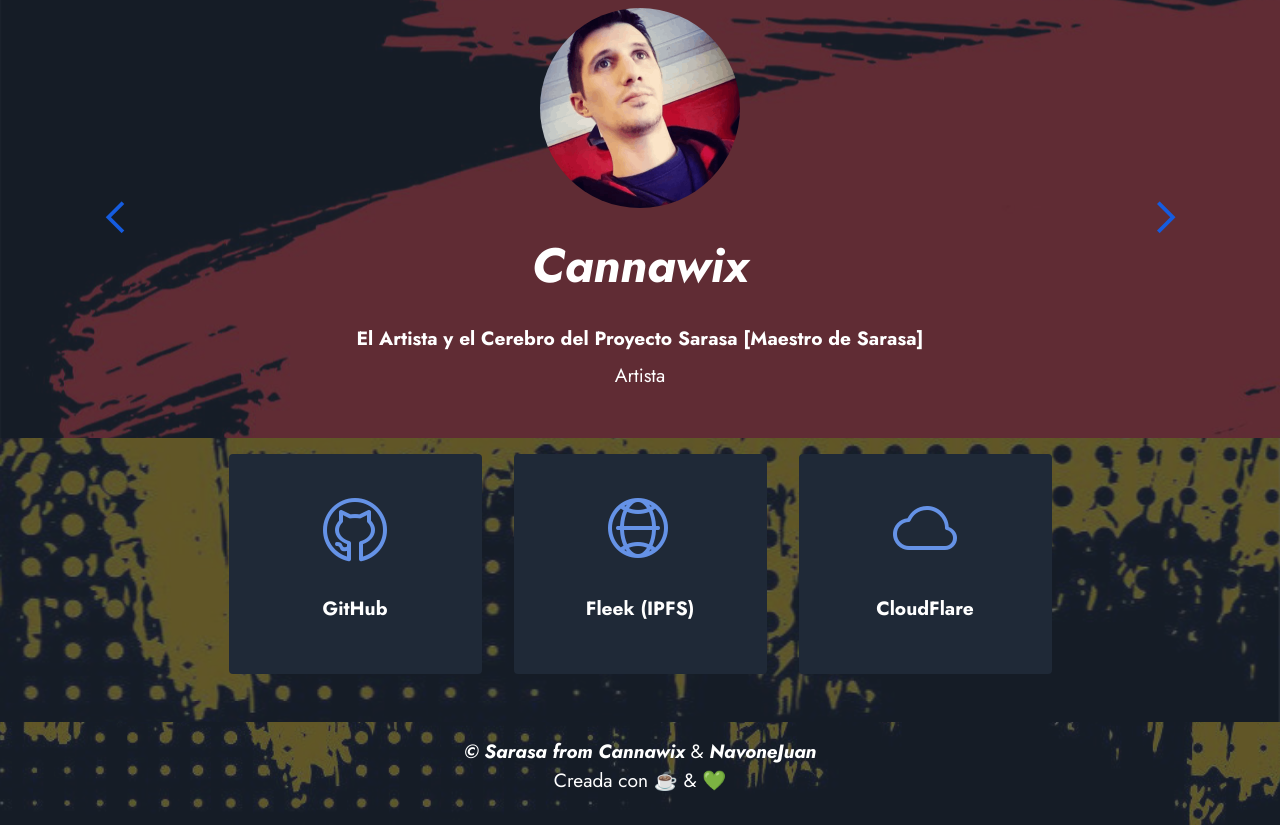
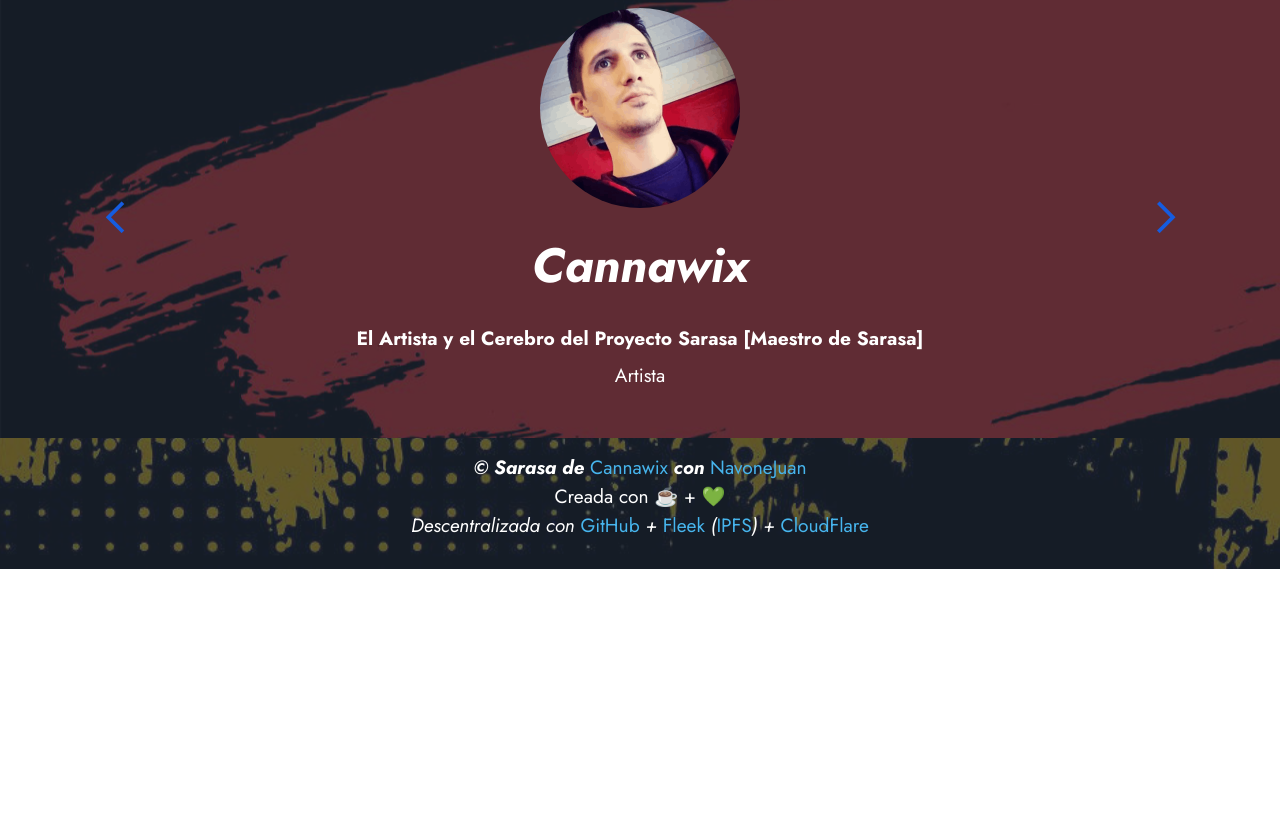
Before and after one commit to NavoneJuan/Sarasa, a plain HTML site: page index.html in a window 1280 px wide. Shown: the part 2590-3415 px from the top of the page. After the commit the page ends 3159 px from the top, so only its background shows below. Drawn offline with Linux system fonts and the light colour scheme; files whose address does not match are found by name.

Commit message:
more updates

```diff
--- a/eng.html
+++ b/eng.html
@@ -1,10 +1,10 @@
 <!DOCTYPE html>
 <html  >
 <head>
-  <!-- Sarasa NFT - Diseño y Desarrollo Navone Juan, https://navonejuan.tk -->
+  <!-- Design and Development by Navone Juan, https://navonejuan.tk -->
   <meta charset="UTF-8">
   <meta http-equiv="X-UA-Compatible" content="IE=edge">
-  <meta name="generator" content="Sarasa NFT - Diseño y Desarrollo Navone Juan">
+  <meta name="generator" content="Design and Development by Navone Juan">
   <meta name="twitter:card" content="summary_large_image"/>
   <meta name="twitter:image:src" content="assets/images/eng-meta.jpg">
   <meta property="og:image" content="assets/images/eng-meta.jpg">
@@ -16,7 +16,6 @@
 
   <title>Sarasa NFT | English</title>
   <link rel="stylesheet" href="assets/web/assets/mobirise-icons2/mobirise2.css">
-  <link rel="stylesheet" href="assets/web/assets/mobirise-icons-bold/mobirise-icons-bold.css">
   <link rel="stylesheet" href="assets/bootstrap/css/bootstrap.min.css">
   <link rel="stylesheet" href="assets/bootstrap/css/bootstrap-grid.min.css">
   <link rel="stylesheet" href="assets/bootstrap/css/bootstrap-reboot.min.css">
@@ -39,11 +38,11 @@
 
 
     <nav class="navbar navbar-dropdown navbar-fixed-top navbar-expand-lg">
-        <div class="container-fluid">
+        <div class="container">
             <div class="navbar-brand">
                 <span class="navbar-logo">
                     <a href="index.html">
-                        <img src="assets/images/favicon000-96x96.png" alt="Sarasa" style="height: 3rem;">
+                        <img src="assets/images/favicon000-96x96.png" alt="Sarasa" style="height: 5rem;">
                     </a>
                 </span>
 
@@ -225,46 +224,6 @@
     </div>
 </section>
 
-<section data-bs-version="5.1" class="features1 cid-sUpznUmUNn mbr-parallax-background" id="features2-n">
-
-
-
-    <div class="mbr-overlay" style="opacity: 0.7; background-color: rgb(31, 41, 55);">
-    </div>
-    <div class="container">
-        <div class="row justify-content-center">
-            <div class="col-12 col-md-6 col-lg-3">
-                <div class="card-wrapper">
-                    <div class="card-box align-center">
-                        <span class="mbr-iconfont mbrib-github"></span>
-                        <h4 class="card-title align-center mbr-black mbr-fonts-style display-7">
-                            <strong>GitHub</strong></h4>
-                    </div>
-                </div>
-            </div>
-            <div class="col-12 col-md-6 col-lg-3">
-                <div class="card-wrapper">
-                    <div class="card-box align-center">
-                        <span class="mbr-iconfont mbrib-globe-2"></span>
-                        <h4 class="card-title align-center mbr-black mbr-fonts-style display-7">
-                            <strong>Fleek (IPFS)</strong></h4>
-                    </div>
-                </div>
-            </div>
-            <div class="col-12 col-md-6 col-lg-3">
-                <div class="card-wrapper">
-                    <div class="card-box align-center">
-                        <span class="mbr-iconfont mbrib-cloud"></span>
-                        <h4 class="card-title align-center mbr-black mbr-fonts-style display-7">
-                            <strong>CloudFlare</strong></h4>
-                    </div>
-                </div>
-            </div>
-
-        </div>
-    </div>
-</section>
-
 <section data-bs-version="5.1" class="footer7 cid-sTMJhKCf4W mbr-parallax-background" once="footers" id="footer7-l">
 
 
@@ -275,11 +234,11 @@
         <div class="media-container-row align-center mbr-white">
             <div class="col-12">
                 <p class="mbr-text mb-0 mbr-fonts-style display-7">
-                    <strong><em>© Sarasa from Cannawix</em></strong> &amp; <em><strong>NavoneJuan</strong></em><br>Powered by ☕ & 💚<a href="https://navonejuan.tk" class="text-danger" target="_blank"><br></a></p>
+                    <strong><em>© Sarasa from <a href="https://noise.cash/u/Cannawix" class="text-info" target="_blank">Cannawix</a> with <a href="https://navonejuan.tk" class="text-info" target="_blank">NavoneJuan</a></em></strong><br>Created with ☕ + 💚<br><em>Decentralized with <a href="https://github.com/" class="text-info" target="_blank">GitHub</a> + <a href="http://app.fleek.co/" class="text-info" target="_blank">Fleek</a> (<a href="https://ipfs.io/" class="text-info" target="_blank">IPFS</a>) + <a href="https://cloudflare.com" class="text-info" target="_blank">CloudFlare</a></em></p>
             </div>
         </div>
     </div>
-</section><section style="background-color: #fff; font-family: -apple-system, BlinkMacSystemFont, 'Segoe UI', 'Roboto', 'Helvetica Neue', Arial, sans-serif; color:#aaa; font-size:0px; padding: 0; align-items: center; display: flex;"><a href="https://mobirise.site/u" style="flex: 1 1; height: 0rem; padding-left: 0rem;"></a><p style="flex: 0 0 auto; margin:0; padding-right:0rem;"><a href="https://mobirise.site/j" style="color:#aaa;"></a></p></section><script src="assets/bootstrap/js/bootstrap.bundle.min.js"></script>  <script src="assets/parallax/jarallax.js"></script>  <script src="assets/smoothscroll/smooth-scroll.js"></script>  <script src="assets/ytplayer/index.js"></script>  <script src="assets/dropdown/js/navbar-dropdown.js"></script>  <script src="assets/mbr-testimonials-slider/mbr-testimonials-slider.js"></script>  <script src="assets/theme/js/script.js"></script>
+</section><section style="background-color: #fff; font-family: -apple-system, BlinkMacSystemFont, 'Segoe UI', 'Roboto', 'Helvetica Neue', Arial, sans-serif; color:#aaa; font-size:0px; padding: 0; align-items: center; display: flex;"><a href="https://mobirise.site/q" style="flex: 1 1; height: 0rem; padding-left: 0rem;"></a><p style="flex: 0 0 auto; margin:0; padding-right:0rem;"><a href="https://mobirise.site/y" style="color:#aaa;"></a></p></section><script src="assets/bootstrap/js/bootstrap.bundle.min.js"></script>  <script src="assets/parallax/jarallax.js"></script>  <script src="assets/smoothscroll/smooth-scroll.js"></script>  <script src="assets/ytplayer/index.js"></script>  <script src="assets/dropdown/js/navbar-dropdown.js"></script>  <script src="assets/mbr-testimonials-slider/mbr-testimonials-slider.js"></script>  <script src="assets/theme/js/script.js"></script>
 
 
  <div id="scrollToTop" class="scrollToTop mbr-arrow-up"><a style="text-align: center;"><i class="mbr-arrow-up-icon mbr-arrow-up-icon-cm cm-icon cm-icon-smallarrow-up"></i></a></div>
--- a/index.html
+++ b/index.html
@@ -1,10 +1,10 @@
 <!DOCTYPE html>
 <html  >
 <head>
-  <!-- Sarasa NFT - Diseño y Desarrollo Navone Juan, https://navonejuan.tk -->
+  <!-- Diseño y Desarrollo por Navone Juan, https://navonejuan.tk -->
   <meta charset="UTF-8">
   <meta http-equiv="X-UA-Compatible" content="IE=edge">
-  <meta name="generator" content="Sarasa NFT - Diseño y Desarrollo Navone Juan">
+  <meta name="generator" content="Diseño y Desarrollo por Navone Juan">
   <meta name="twitter:card" content="summary_large_image"/>
   <meta name="twitter:image:src" content="assets/images/index-meta.jpg">
   <meta property="og:image" content="assets/images/index-meta.jpg">
@@ -16,7 +16,6 @@
 
   <title>Sarasa NFT | Español</title>
   <link rel="stylesheet" href="assets/web/assets/mobirise-icons2/mobirise2.css">
-  <link rel="stylesheet" href="assets/web/assets/mobirise-icons-bold/mobirise-icons-bold.css">
   <link rel="stylesheet" href="assets/bootstrap/css/bootstrap.min.css">
   <link rel="stylesheet" href="assets/bootstrap/css/bootstrap-grid.min.css">
   <link rel="stylesheet" href="assets/bootstrap/css/bootstrap-reboot.min.css">
@@ -59,7 +58,7 @@
             <div class="collapse navbar-collapse" id="navbarSupportedContent">
                 <ul class="navbar-nav nav-dropdown" data-app-modern-menu="true"><li class="nav-item"><a class="nav-link link text-white text-primary display-4" href="index.html#top"><span class="mobi-mbri mobi-mbri-home mbr-iconfont mbr-iconfont-btn"></span></a></li>
                     <li class="nav-item"><a class="nav-link link text-white text-primary display-4" href="index.html#info">Info</a></li><li class="nav-item"><a class="nav-link link text-white text-primary display-4" href="index.html#nft">NFT</a>
-                    </li><li class="nav-item"><a class="nav-link link text-white text-primary display-4" href="index.html#team">Equipo</a></li></ul>
+                    </li><li class="nav-item"><a class="nav-link link text-white text-primary display-4" href="index.html#equipo">Equipo</a></li></ul>
 
                 <div class="navbar-buttons mbr-section-btn"><a class="btn btn-primary display-4" href="https://opensea.io/collection/sarasa" target="_blank">Opensea</a></div>
             </div>
@@ -168,7 +167,7 @@
     </div>
 </section>
 
-<section data-bs-version="5.1" class="testimonails3 carousel slide testimonials-slider cid-sxKvrJqMKP mbr-parallax-background" data-interval="false" data-bs-interval="false" id="team">
+<section data-bs-version="5.1" class="testimonails3 carousel slide testimonials-slider cid-sxKvrJqMKP mbr-parallax-background" data-interval="false" data-bs-interval="false" id="equipo">
 
 
 
@@ -225,46 +224,6 @@
     </div>
 </section>
 
-<section data-bs-version="5.1" class="features1 cid-sUpy2omroe mbr-parallax-background" id="features2-m">
-
-
-
-    <div class="mbr-overlay" style="opacity: 0.7; background-color: rgb(31, 41, 55);">
-    </div>
-    <div class="container">
-        <div class="row justify-content-center">
-            <div class="col-12 col-md-6 col-lg-3">
-                <div class="card-wrapper">
-                    <div class="card-box align-center">
-                        <span class="mbr-iconfont mbrib-github"></span>
-                        <h4 class="card-title align-center mbr-black mbr-fonts-style display-7">
-                            <strong>GitHub</strong></h4>
-                    </div>
-                </div>
-            </div>
-            <div class="col-12 col-md-6 col-lg-3">
-                <div class="card-wrapper">
-                    <div class="card-box align-center">
-                        <span class="mbr-iconfont mbrib-globe-2"></span>
-                        <h4 class="card-title align-center mbr-black mbr-fonts-style display-7">
-                            <strong>Fleek (IPFS)</strong></h4>
-                    </div>
-                </div>
-            </div>
-            <div class="col-12 col-md-6 col-lg-3">
-                <div class="card-wrapper">
-                    <div class="card-box align-center">
-                        <span class="mbr-iconfont mbrib-cloud"></span>
-                        <h4 class="card-title align-center mbr-black mbr-fonts-style display-7">
-                            <strong>CloudFlare</strong></h4>
-                    </div>
-                </div>
-            </div>
-
-        </div>
-    </div>
-</section>
-
 <section data-bs-version="5.1" class="footer7 cid-sxKlpbbLUP mbr-parallax-background" once="footers" id="footer7-9">
 
 
@@ -275,11 +234,11 @@
         <div class="media-container-row align-center mbr-white">
             <div class="col-12">
                 <p class="mbr-text mb-0 mbr-fonts-style display-7">
-                    <strong><em>© Sarasa from Cannawix</em></strong> &amp; <em><strong>NavoneJuan</strong></em><br>Creada con ☕ & 💚<a href="https://navonejuan.tk" class="text-danger" target="_blank"><br></a></p>
+                    <strong><em>© Sarasa de <a href="https://noise.cash/u/Cannawix" class="text-info" target="_blank">Cannawix</a> con <a href="https://navonejuan.tk" class="text-info" target="_blank">NavoneJuan</a></em></strong><br>Creada con ☕ + 💚<br><em>Descentralizada con <a href="https://github.com/" class="text-info" target="_blank">GitHub</a> + <a href="http://app.fleek.co/" class="text-info" target="_blank">Fleek</a> (<a href="https://ipfs.io/" class="text-info" target="_blank">IPFS</a>) + <a href="https://cloudflare.com" class="text-info" target="_blank">CloudFlare</a></em></p>
             </div>
         </div>
     </div>
-</section><section style="background-color: #fff; font-family: -apple-system, BlinkMacSystemFont, 'Segoe UI', 'Roboto', 'Helvetica Neue', Arial, sans-serif; color:#aaa; font-size:0px; padding: 0; align-items: center; display: flex;"><a href="https://mobirise.site/p" style="flex: 1 1; height: 0rem; padding-left: 0rem;"></a><p style="flex: 0 0 auto; margin:0; padding-right:0rem;"><a href="https://mobirise.site/k" style="color:#aaa;"></a></p></section><script src="assets/bootstrap/js/bootstrap.bundle.min.js"></script>  <script src="assets/parallax/jarallax.js"></script>  <script src="assets/smoothscroll/smooth-scroll.js"></script>  <script src="assets/ytplayer/index.js"></script>  <script src="assets/dropdown/js/navbar-dropdown.js"></script>  <script src="assets/mbr-testimonials-slider/mbr-testimonials-slider.js"></script>  <script src="assets/theme/js/script.js"></script>
+</section><section style="background-color: #fff; font-family: -apple-system, BlinkMacSystemFont, 'Segoe UI', 'Roboto', 'Helvetica Neue', Arial, sans-serif; color:#aaa; font-size:0px; padding: 0; align-items: center; display: flex;"><a href="https://mobirise.site/p" style="flex: 1 1; height: 0rem; padding-left: 0rem;"></a><p style="flex: 0 0 auto; margin:0; padding-right:0rem;"><a href="https://mobirise.site/w" style="color:#aaa;"></a></p></section><script src="assets/bootstrap/js/bootstrap.bundle.min.js"></script>  <script src="assets/parallax/jarallax.js"></script>  <script src="assets/smoothscroll/smooth-scroll.js"></script>  <script src="assets/ytplayer/index.js"></script>  <script src="assets/dropdown/js/navbar-dropdown.js"></script>  <script src="assets/mbr-testimonials-slider/mbr-testimonials-slider.js"></script>  <script src="assets/theme/js/script.js"></script>
 
 
  <div id="scrollToTop" class="scrollToTop mbr-arrow-up"><a style="text-align: center;"><i class="mbr-arrow-up-icon mbr-arrow-up-icon-cm cm-icon cm-icon-smallarrow-up"></i></a></div>
```
Also changed, not shown: publish-hashes.json (added, +1 -0 lines).
